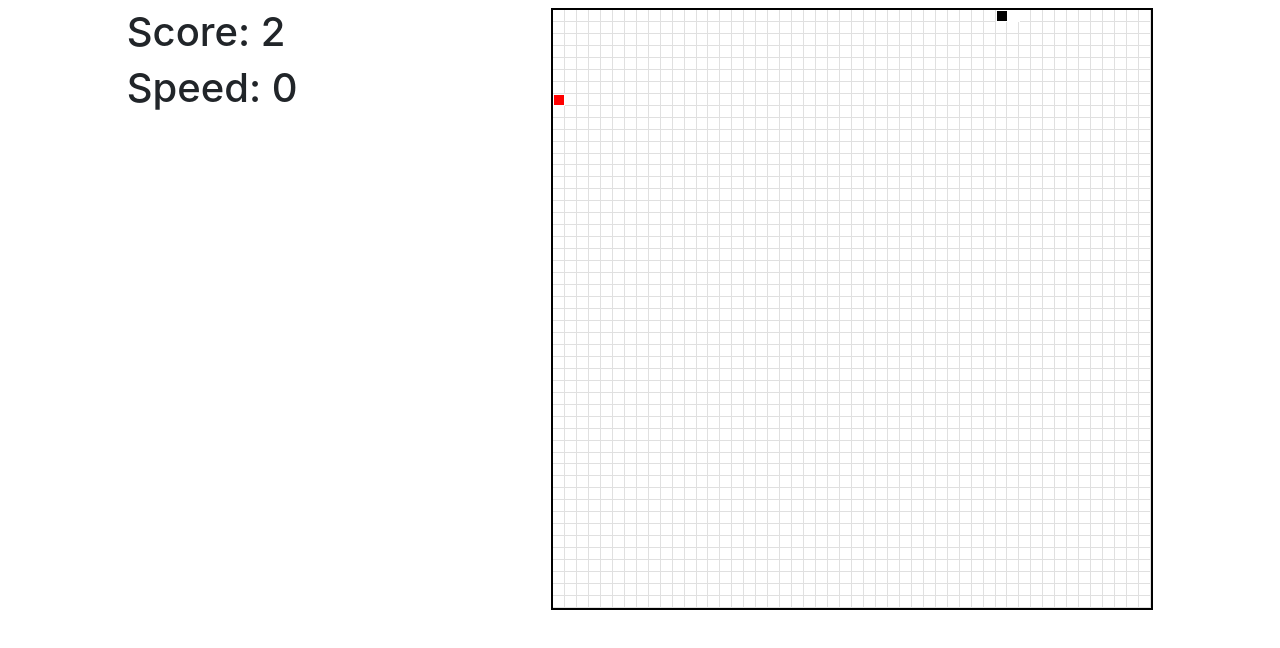
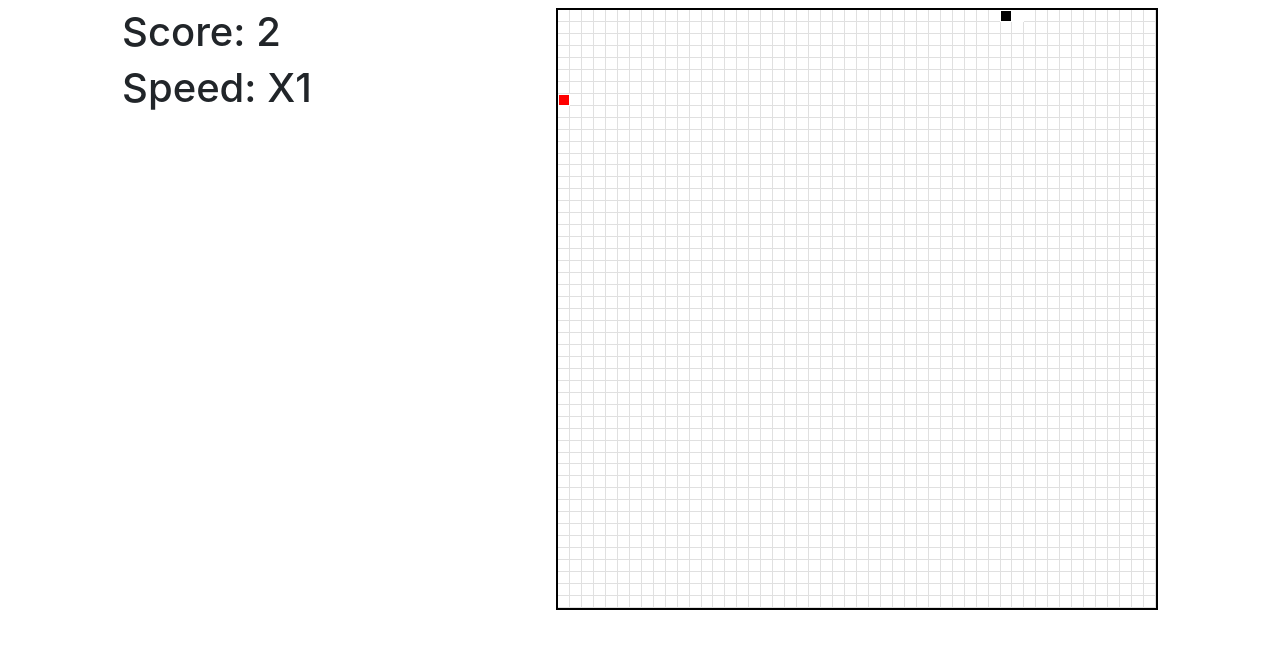
Before and after one commit to 19novdiablos/rocket-watch, a Next.js app: page /snake in a window 1280 px wide. Shown: the top 648 px of the page. Built offline with nearby package versions, Linux system fonts and the light colour scheme.

Commit message:
adjust speed

```diff
--- a/components/snake/Game.js
+++ b/components/snake/Game.js
@@ -120,8 +120,8 @@ class Game extends Component {
     }
 
     increaseSpeed() {
-        if (this.state.speed > 10) {
-            let speed = this.state.speed - 50
+        if (this.state.speed > 50) {
+            let speed = this.state.speed - 30
             this.setState({
                 speed
             })
@@ -145,7 +145,7 @@ class Game extends Component {
             <div className="d-flex justify-content-around mt-2">
                 <div>
                     <h1>Score: {this.state.snakeDots.length}</h1>
-                <h1>Speed: {200 - this.state.speed}</h1>
+                <h1>Speed: X{(200 - this.state.speed + 30)/30}</h1>
                 </div>
                 <div className="game-area">
                     <Snake snakeDots={this.state.snakeDots} />
```
Also changed, not shown: .eslintrc.js (added).
